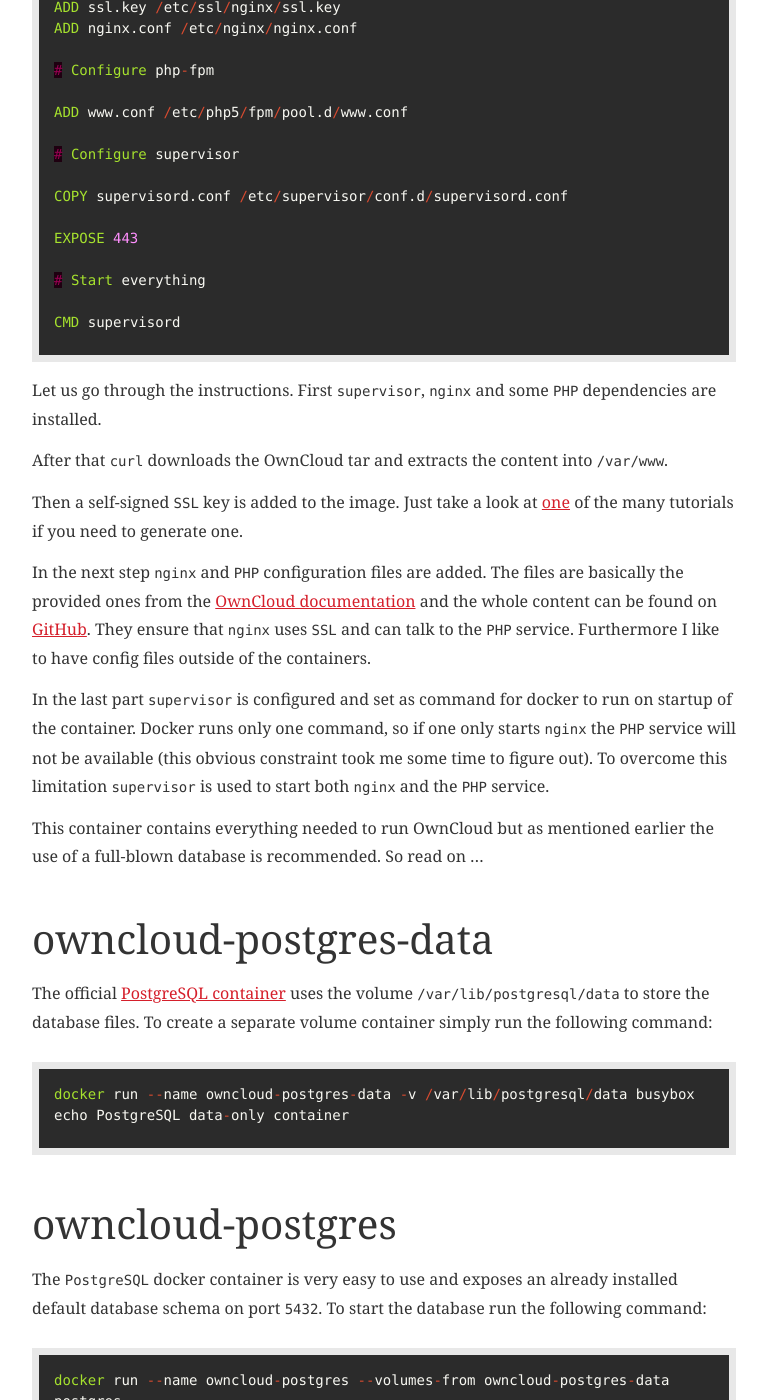
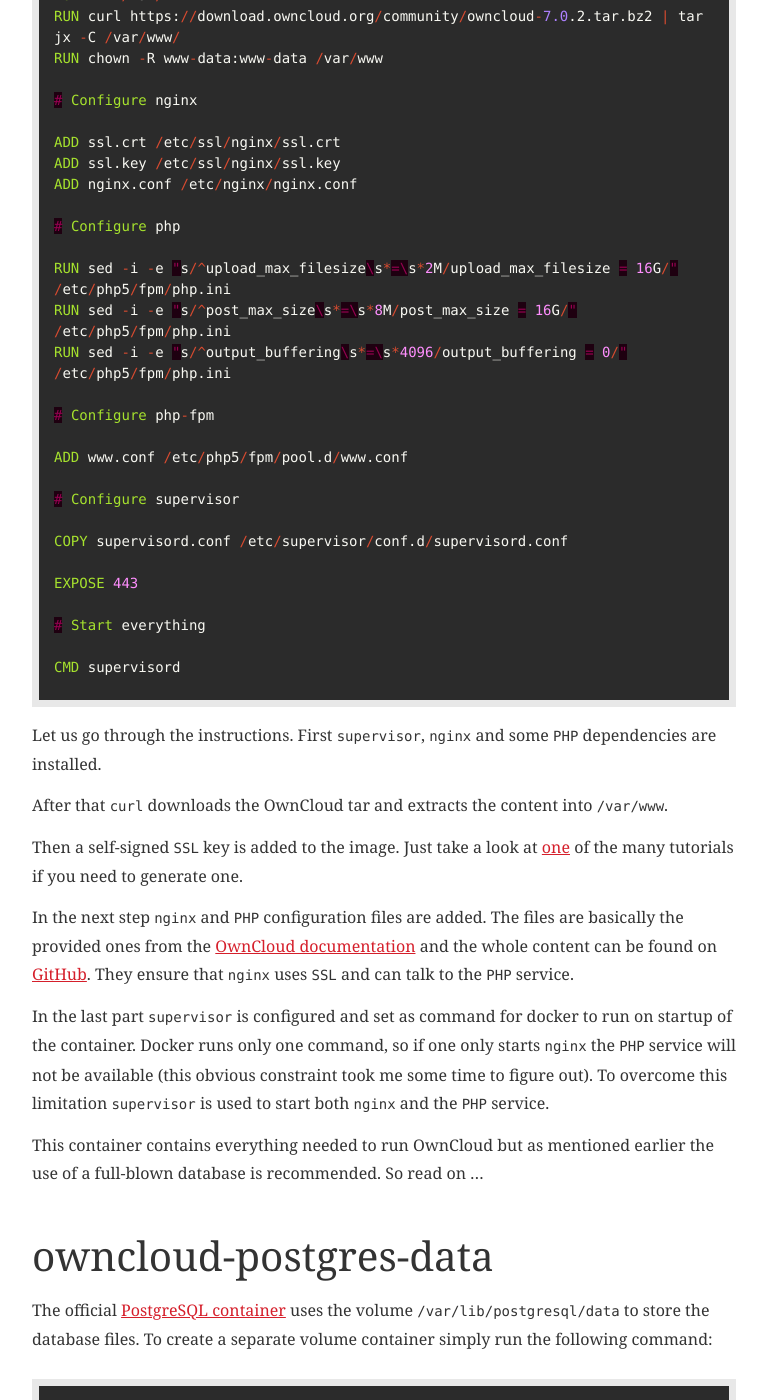
Before and after one commit to bertschneider/bertschneider.github.io, a Jekyll site: the page built from _posts/2014-10-04-docker-owncloud.markdown, in a window 1280 px wide and 1400 px high, scrolled down 3400 px. Shown: the whole window, without its empty margins (256-1023 px from the left). Built offline with Jekyll 4.4.1, drawn with Linux system fonts in a browser that asks for light colours; comment, search, counter and statistics services are not loaded; some of the changed text lies outside the part shown.

Commit message:
Add link to GitHub issue

```diff
--- a/_posts/2014-10-04-docker-owncloud.markdown
+++ b/_posts/2014-10-04-docker-owncloud.markdown
@@ -5,6 +5,9 @@
 ---
 
 # OwnCloud in a container
+
+> *UPDATE:*
+> As [dinkel][100] pointed out in a [GitHub issue][101] `PHP` only allowed file uploads of maximum 2MB by the web interface. To work around this restriction `PHP.ini` had to be updated.
 
 Quite some time, and especially since the NSA disclosures, I wanted to run my own file syncing service. So when I lately toyed around with [DigitalOcean][1], [coreos][2] and [docker][3] the idea got prominent again and I set out to use all these hipster tools to install and run my own [OwnCloud][4].
 
@@ -96,6 +99,12 @@
 ADD ssl.key /etc/ssl/nginx/ssl.key
 ADD nginx.conf /etc/nginx/nginx.conf
 
+# Configure php
+
+RUN sed -i -e "s/^upload_max_filesize\s*=\s*2M/upload_max_filesize = 16G/" /etc/php5/fpm/php.ini
+RUN sed -i -e "s/^post_max_size\s*=\s*8M/post_max_size = 16G/" /etc/php5/fpm/php.ini
+RUN sed -i -e "s/^output_buffering\s*=\s*4096/output_buffering = 0/" /etc/php5/fpm/php.ini
+
 # Configure php-fpm
 
 ADD www.conf /etc/php5/fpm/pool.d/www.conf
@@ -117,7 +126,7 @@
 
 Then a self-signed `SSL` key is added to the image. Just take a look at [one][7] of the many tutorials if you need to generate one.
 
-In the next step `nginx` and `PHP` configuration files are added. The files are basically the provided ones from the [OwnCloud documentation][8] and the whole content can be found on [GitHub][9]. They ensure that `nginx` uses `SSL` and can talk to the `PHP` service. Furthermore I like to have config files outside of the containers.
+In the next step `nginx` and `PHP` configuration files are added. The files are basically the provided ones from the [OwnCloud documentation][8] and the whole content can be found on [GitHub][9]. They ensure that `nginx` uses `SSL` and can talk to the `PHP` service.
 
 In the last part `supervisor` is configured and set as command for docker to run on startup of the container. Docker runs _only_ one command, so if one only starts `nginx` the `PHP` service will not be available (this obvious constraint took me some time to figure out). To overcome this *limitation* `supervisor` is used to start both `nginx` and the `PHP` service.
 
```
Also changed, not shown: other parts of _posts/2014-10-04-docker-owncloud.markdown (+2 -0 lines).
